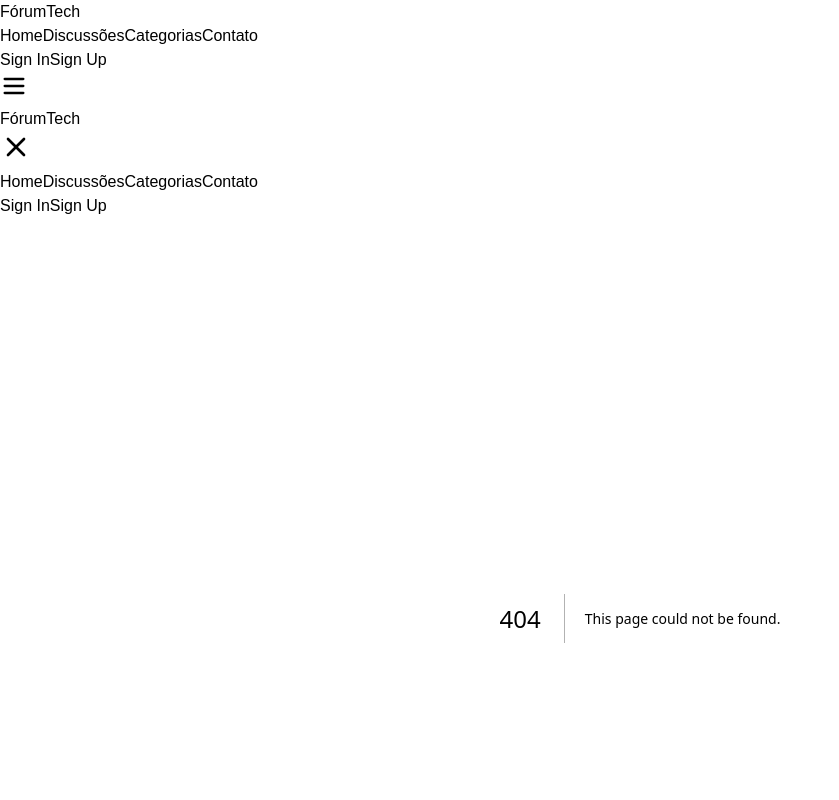
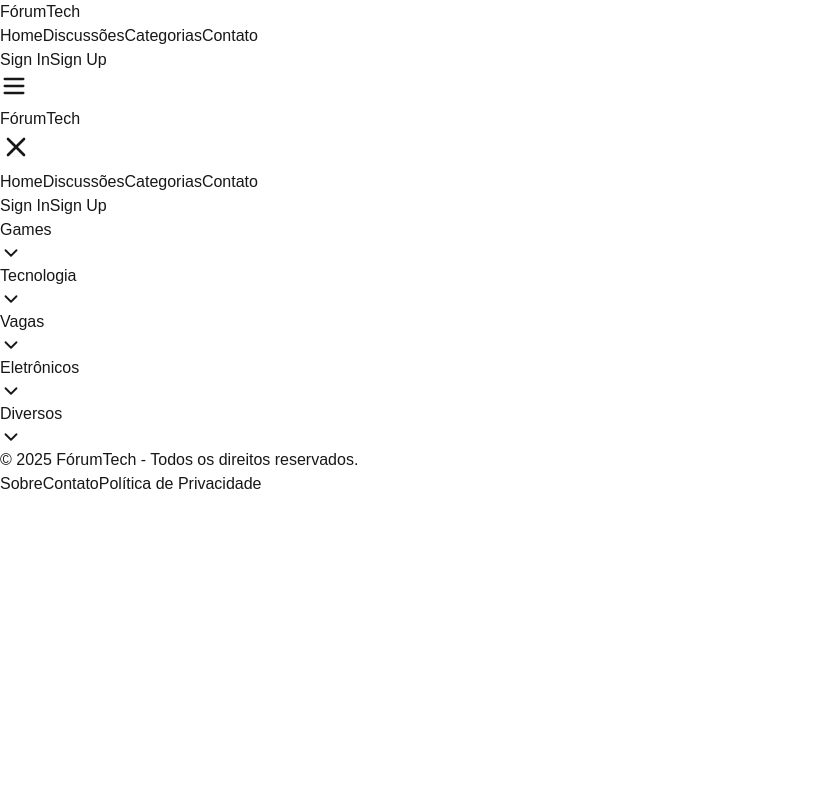
Before and after one commit to eliasfmartins/forum-next, a Next.js app: page /categorias in a window 1280 px wide. Before the commit this address had no page. Shown: the top 800 px of the page, without its empty margins (0-839 px from the left). Built offline with nearby package versions, Linux system fonts and the light colour scheme.

Commit message:
feat: criando  categorias

```diff
--- /dev/null
+++ b/src/app/categorias/page.tsx
@@ -0,0 +1,89 @@
+"use client";
+import { useState } from "react";
+import { ChevronDown, ChevronUp } from "lucide-react";
+import { motion } from "framer-motion";
+
+const categories = [
+	{
+		name: "Games",
+		posts: [
+			{ title: "Lançamento do PS6", date: "25 Fev 2025", summary: "O PS6 promete gráficos incríveis e nova jogabilidade." },
+			{ title: "Melhores jogos de 2024", date: "20 Fev 2025", summary: "Lista com os games mais jogados do ano passado." },
+			{ title: "Xbox vs PlayStation", date: "15 Fev 2025", summary: "Qual console leva a melhor em 2025?" }
+		]
+	},
+	{
+		name: "Tecnologia",
+		posts: [
+			{ title: "iPhone 16 Pro Max", date: "10 Fev 2025", summary: "O novo iPhone chega com câmera de 200MP e IA avançada." },
+			{ title: "Tesla lança novo carro", date: "05 Fev 2025", summary: "O novo modelo elétrico da Tesla quebra recordes de autonomia." },
+			{ title: "Google IA revoluciona buscas", date: "01 Fev 2025", summary: "Novo algoritmo de IA melhora resultados de pesquisa." }
+		]
+	},
+	{
+		name: "Vagas",
+		posts: [
+			{ title: "Remoto: Desenvolvedor React", date: "02 Fev 2025", summary: "Empresa busca dev React com experiência em Next.js." },
+			{ title: "Designer UI/UX", date: "28 Jan 2025", summary: "Startup de tecnologia procura designer para novo app." },
+			{ title: "Freelance Backend", date: "22 Jan 2025", summary: "Trabalho remoto para devs com Node.js e PostgreSQL." }
+		]
+	},
+	{
+		name: "Eletrônicos",
+		posts: [
+			{ title: "Novo MacBook Pro", date: "18 Fev 2025", summary: "Apple lança MacBook com processador M4 e tela OLED." },
+			{ title: "Samsung Galaxy S25", date: "12 Fev 2025", summary: "Smartphone traz inovações na câmera e desempenho." },
+			{ title: "Sony lança TV 16K", date: "05 Fev 2025", summary: "Nova TV Sony revoluciona o mercado com resolução ultra-realista." }
+		]
+	},
+	{
+		name: "Diversos",
+		posts: [
+			{ title: "Festival de música 2025", date: "30 Jan 2025", summary: "Grandes artistas confirmados para o evento." },
+			{ title: "Melhores livros do ano", date: "25 Jan 2025", summary: "Confira os livros mais vendidos e recomendados." },
+			{ title: "Viagem para Marte", date: "20 Jan 2025", summary: "Projeto espacial avança para levar humanos a Marte." }
+		]
+	}
+];
+
+export default function CategoriesList() {
+	const [expandedCategory, setExpandedCategory] = useState<string | null>(null);
+
+	const toggleCategory = (category: string) => {
+		setExpandedCategory(expandedCategory === category ? null : category);
+	};
+
+	return (
+		<div className="w-full max-w-[90%] md:max-w-2xl mx-auto flex flex-col flex-1 mt-28">
+
+			{categories.map((category) => (
+				<div key={category.name} className="mb-4 border border-gray-700 rounded-lg bg-gray-900">
+					<button
+						className="w-full flex justify-between items-center p-4 text-lg font-semibold text-gray-300 hover:bg-gray-800 transition-all duration-300 rounded-lg"
+						onClick={() => toggleCategory(category.name)}
+					>
+						<span>{category.name}</span>
+						{expandedCategory === category.name ? <ChevronUp size={22} /> : <ChevronDown size={22} />}
+					</button>
+
+					<motion.div
+						initial={{ height: 0, opacity: 0 }}
+						animate={expandedCategory === category.name ? { height: "auto", opacity: 1 } : { height: 0, opacity: 0 }}
+						transition={{ duration: 0.3, ease: "easeInOut" }}
+						className="overflow-hidden"
+					>
+						<div className="p-4 space-y-3 bg-gray-800 rounded-b-lg">
+							{category.posts.map((post, index) => (
+								<div key={index} className="p-3 bg-gray-700 rounded-lg shadow-md">
+									<h3 className="text-md font-semibold text-green-400">{post.title}</h3>
+									<p className="text-xs text-gray-400">{post.date}</p>
+									<p className="text-sm text-gray-300 mt-1">{post.summary}</p>
+								</div>
+							))}
+						</div>
+					</motion.div>
+				</div>
+			))}
+		</div>
+	);
+}
```
